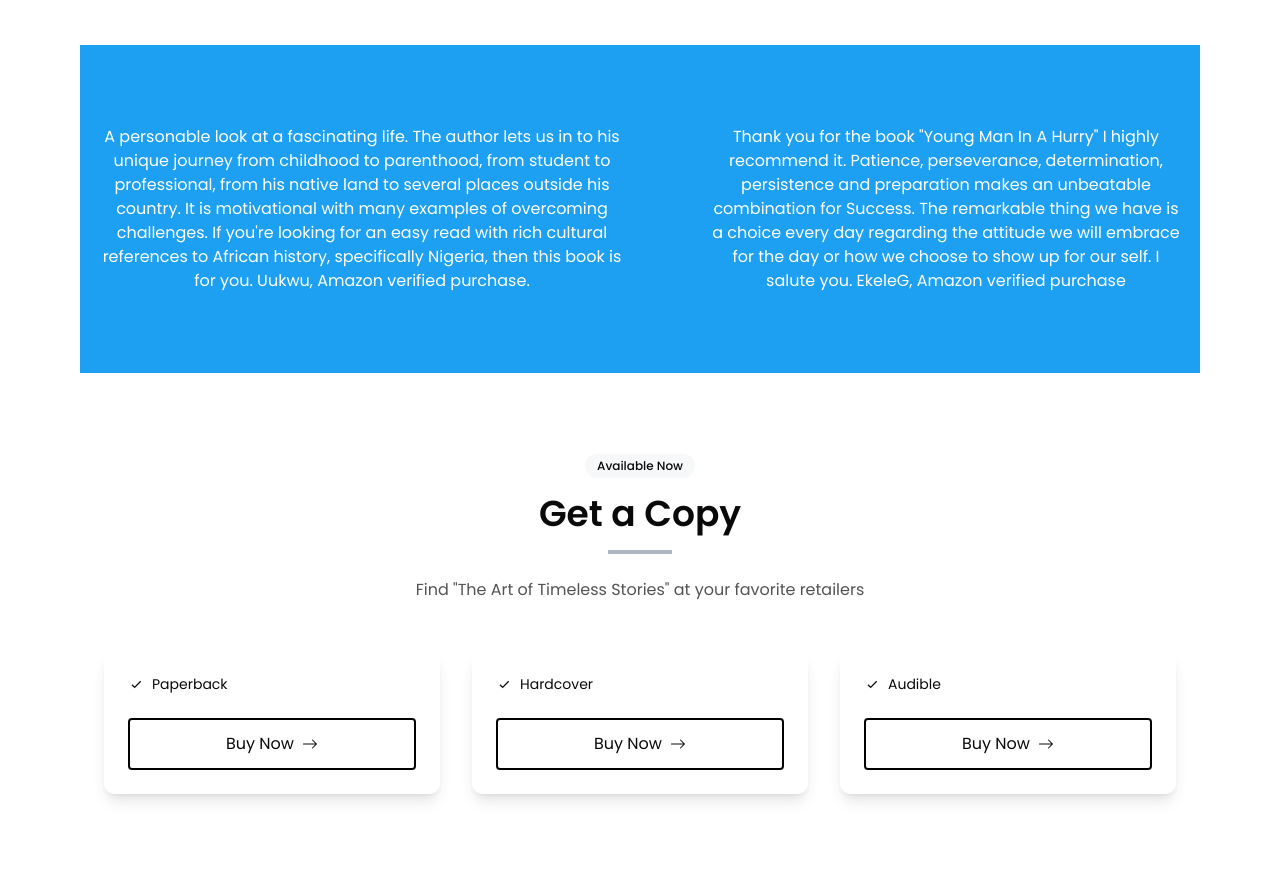
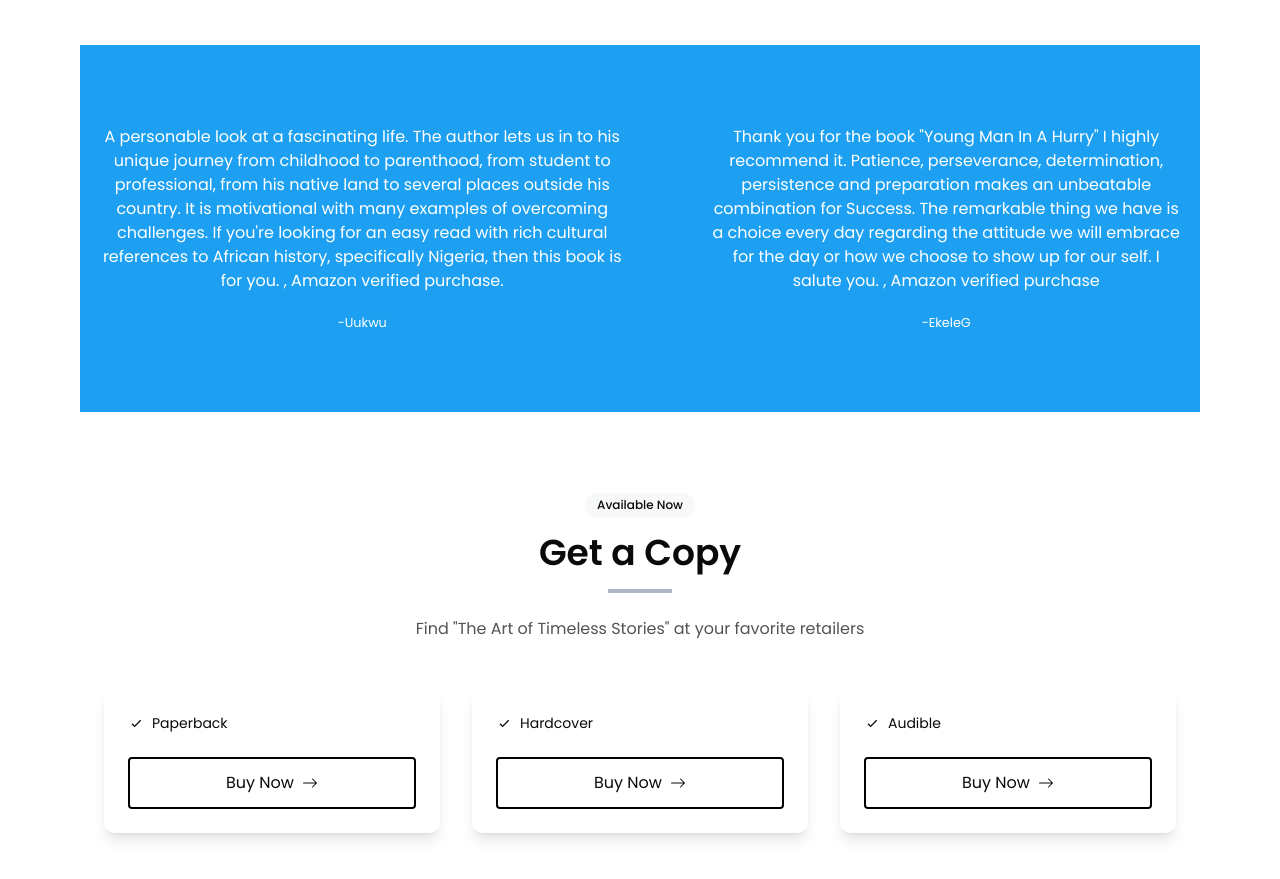
Before and after one commit to Dubby-Bantin/BMP, a Next.js app: page / in a window 1280 px wide. Shown: the part 2701-3580 px from the top of the page. Built offline with nearby package versions, Linux system fonts and the light colour scheme; a web font is replaced by a local one.

Commit message:
changed banner text

```diff
--- a/src/components/reviews.tsx
+++ b/src/components/reviews.tsx
@@ -6,23 +6,31 @@ const ReviewsSection = () => {
         id="reviews"
         className="py-20 bg-[#1da0f1] flex items-center justify-between text-white  p-4 text-center gap-20 md:w-[70rem]"
       >
+        <div className="flex flex-col items-center gap-5">
           <p>
-          A personable look at a fascinating life. The author lets us in to his
-          unique journey from childhood to parenthood, from student to
+            A personable look at a fascinating life. The author lets us in to
+            his unique journey from childhood to parenthood, from student to
             professional, from his native land to several places outside his
             country. It is motivational with many examples of overcoming
-          challenges. If you&apos;re looking for an easy read with rich cultural
-          references to African history, specifically Nigeria, then this book is
-          for you. Uukwu, Amazon verified purchase.
+            challenges. If you&apos;re looking for an easy read with rich
+            cultural references to African history, specifically Nigeria, then
+            this book is for you. , Amazon verified purchase.
           </p>
+          <small>-Uukwu</small>
+        </div>
+
+        <div className="flex flex-col items-center gap-5">
+          {" "}
           <p>
             Thank you for the book &quot;Young Man In A Hurry&quot; I highly
             recommend it. Patience, perseverance, determination, persistence and
             preparation makes an unbeatable combination for Success. The
-          remarkable thing we have is a choice every day regarding the attitude
-          we will embrace for the day or how we choose to show up for our self.
-          I salute you. EkeleG, Amazon verified purchase
+            remarkable thing we have is a choice every day regarding the
+            attitude we will embrace for the day or how we choose to show up for
+            our self. I salute you. , Amazon verified purchase
           </p>
+          <small>-EkeleG</small>
+        </div>
       </div>
     </section>
   );
```
Lines whose indentation alone changed are shown as unchanged.
